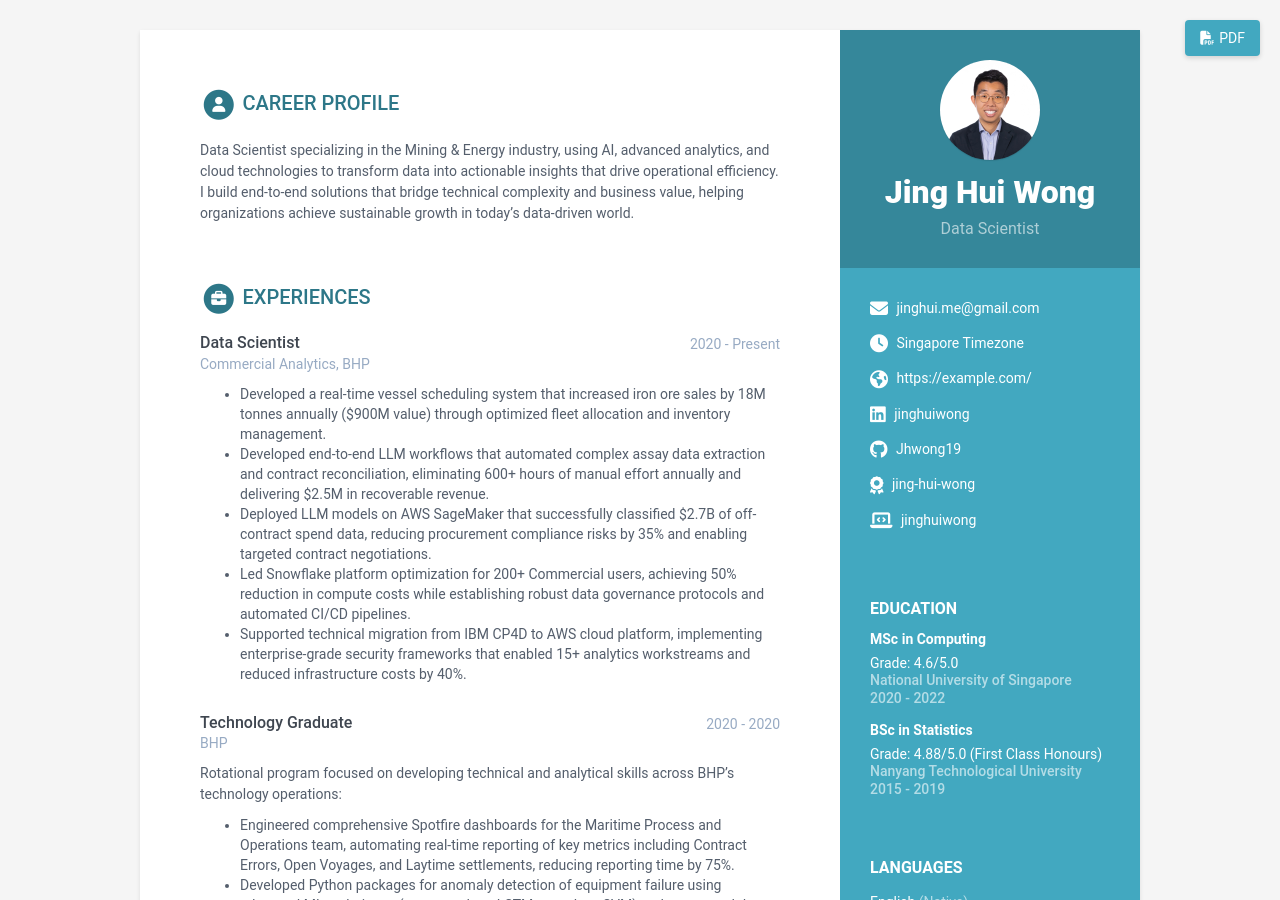
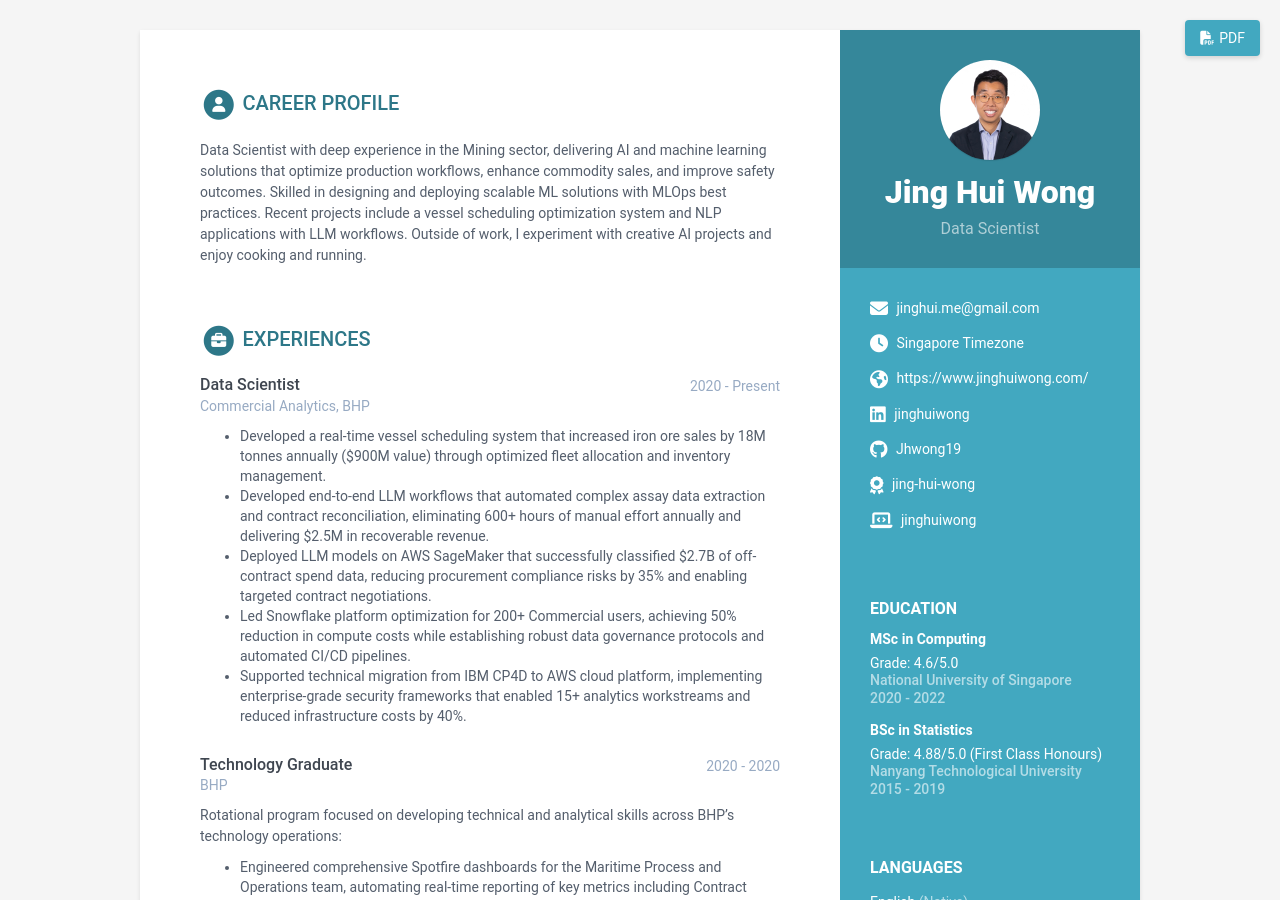
Before and after one commit to Jhwong19/jinghui-resume, a Jekyll site: the page built from index.html, in a window 1280 px wide and 900 px high. Built offline with Jekyll 4.4.1, drawn with Linux system fonts in a browser that asks for light colours; part of the change alters nothing that is shown.

Commit message:
update profile description and pdf download button

```diff
--- a/_data/data.yml
+++ b/_data/data.yml
@@ -17,7 +17,7 @@ sidebar:
   phone:
   timezone: Singapore # Enter your timezone, e.g., America/Havana, Africa/Casablanca, America/North_Dakota/Center
   citizenship:
-  website: https://example.com/ # Include the full website URL, including "http://" or "https://".
+  website: https://www.jinghuiwong.com/ # Include the full website URL, including "http://" or "https://".
   linkedin: jinghuiwong
   xing:
   github: Jhwong19
@@ -58,7 +58,7 @@ sidebar:
 career-profile:
   title: Career Profile
   summary: |
-    Data Scientist specializing in the Mining & Energy industry, using AI, advanced analytics, and cloud technologies to transform data into actionable insights that drive operational efficiency. I build end-to-end solutions that bridge technical complexity and business value, helping organizations achieve sustainable growth in today's data-driven world.
+    Data Scientist with deep experience in the Mining sector, delivering AI and machine learning solutions that optimize production workflows, enhance commodity sales, and improve safety outcomes. Skilled in designing and deploying scalable ML solutions with MLOps best practices. Recent projects include a vessel scheduling optimization system and NLP applications with LLM workflows. Outside of work, I experiment with creative AI projects and enjoy cooking and running.
 education:
   title: Education
   info:
--- a/assets/js/pdf-generator.js
+++ b/assets/js/pdf-generator.js
@@ -1,5 +1,5 @@
 function print() {
-  const printWindow = window.open("/print", "_blank");
+  const printWindow = window.open("print.html", "_blank");
   printWindow.onload = function () {
     printWindow.print();
     // Close the print window after a delay
@@ -8,29 +8,21 @@ function print() {
 }
 
 function generatePDF() {
-  // Get the print layout URL
-  const printURL = window.location.origin + "/print";
+  // Instead of fetching from a URL, use the current page content
+  const element = document.querySelector('.wrapper');
 
-  // Fetch the print layout content
-  fetch(printURL)
-    .then((response) => response.text())
-    .then((html) => {
-      // Create a temporary container
-      const container = document.createElement("div");
-      container.innerHTML = html;
-
-      // Get name from the DOM (as defined in data.yml)
+  // Get name from the DOM
   const name = document.querySelector(".name").textContent;
   // Format filename: replace spaces with underscores and append _resume.pdf
   const filename = `${name.replace(/\s+/g, "_")}_Resume.pdf`;
 
   // Configure pdf options
   const opt = {
-        margin: 10,
+    margin: [10, 10, 10, 10],
     filename: filename,
     image: { type: "jpeg", quality: 0.98 },
     html2canvas: {
-          scale: 2,
+      scale: 1.5, // Reduced for better fit
       useCORS: true,
       letterRendering: true,
     },
@@ -39,14 +31,10 @@ function generatePDF() {
       format: "a4",
       orientation: "portrait",
     },
+    pagebreak: { mode: ['avoid-all'] }
   };
 
-      // Generate PDF
-      html2pdf()
-        .set(opt)
-        .from(container)
-        .save()
-        .catch((err) => console.error("Error generating PDF:", err));
-    })
-    .catch((err) => console.error("Error fetching print layout:", err));
+  // Generate PDF from the current page
+  html2pdf().set(opt).from(element).save()
+    .catch(err => console.error("Error generating PDF:", err));
 }
```
Also changed, not shown: 4 other files. Lines whose indentation alone changed are shown as unchanged.
